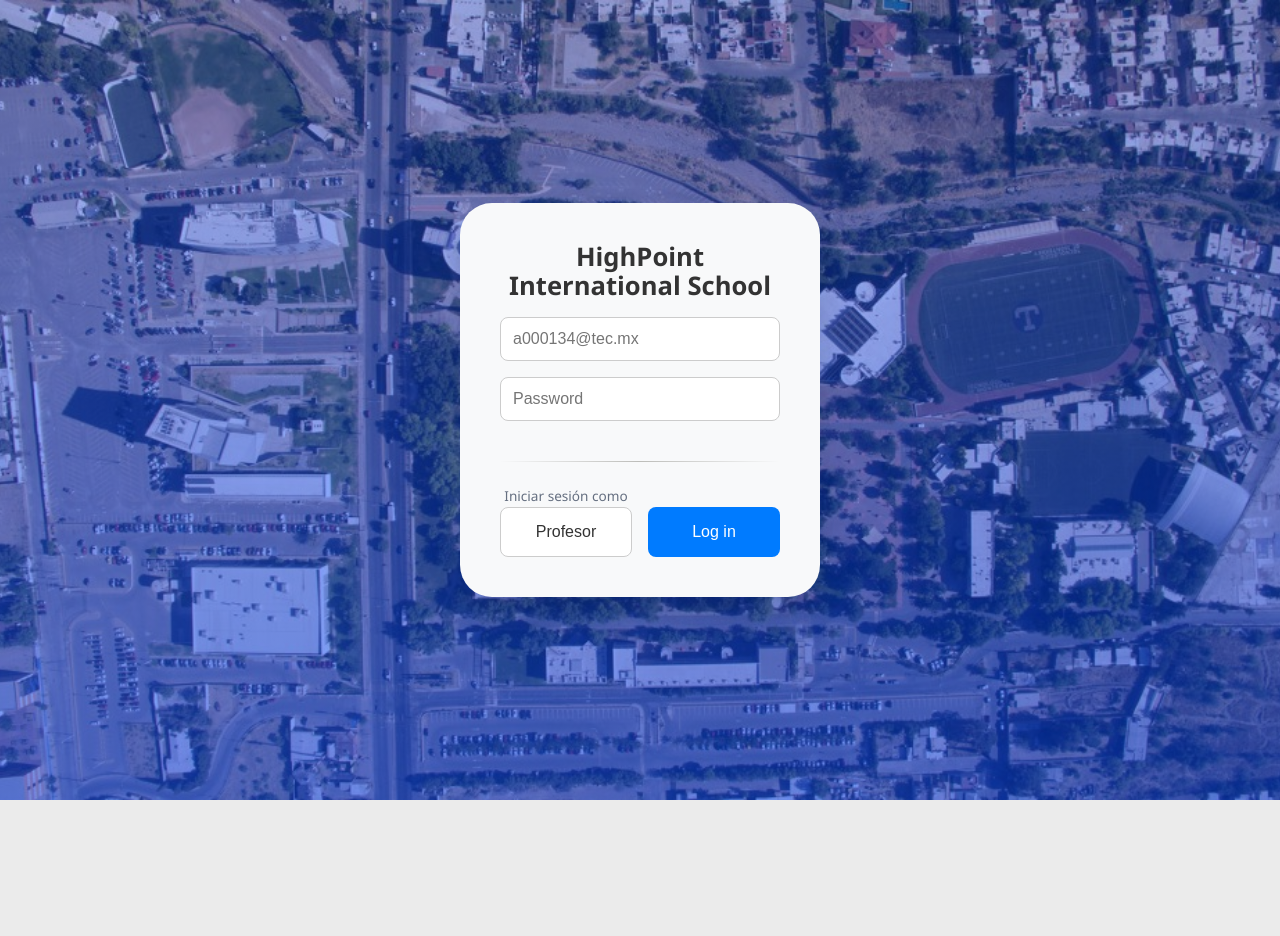
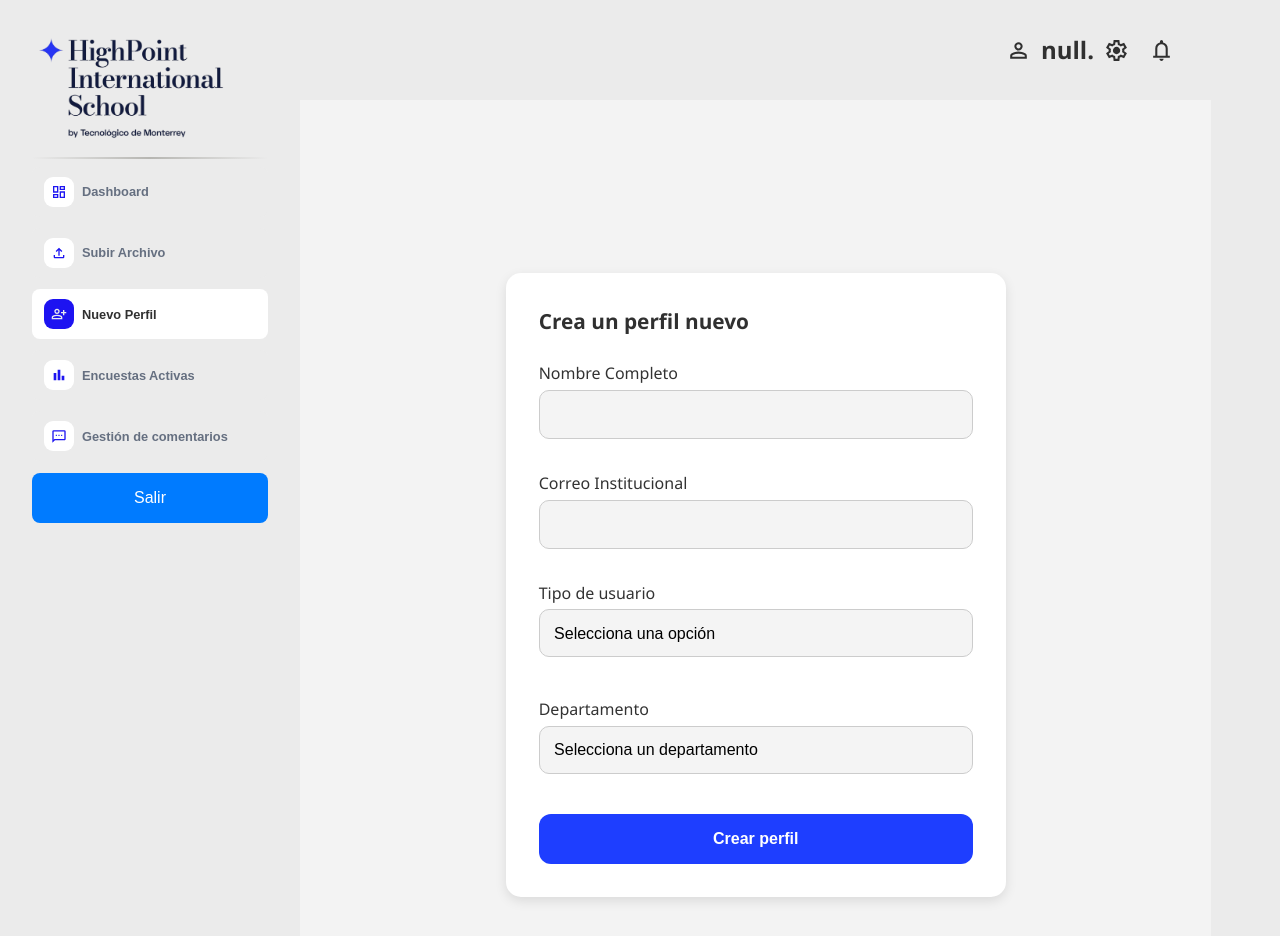
Before and after one commit to CLA-TC2005B-FJ2025/equipo5-prototipo, a React (Vite) app: page /nuevoPerfil in a window 1280 px wide. Before the commit this address led to /. Shown: the top 936 px of the page. Before the commit the page ends 800 px from the top, so only its background shows below. Built offline with nearby package versions, Linux system fonts and the light colour scheme.

Commit message:
termineNuevoPerfil

```diff
--- a/src/Paginas/nuevoPerfil.jsx
+++ b/src/Paginas/nuevoPerfil.jsx
@@ -1,14 +1,115 @@
 import Sidebar from "../components/Sidebar";
+import NavBar from "../components/NavBar";
+import { useState } from "react";
+import "../Styles/NuevoPerfil.css";
 
 export default function NuevoPerfil() {
+  const [form, setForm] = useState({
+    nombre: "",
+    correo: "",
+    tipoUsuario: "",
+    departamento: "",
+  });
+
+  const handleChange = (e) => {
+    const { name, value } = e.target;
+    setForm((prev) => ({ ...prev, [name]: value }));
+  };
+
+  const handleSubmit = (e) => {
+    e.preventDefault();
+
+    const { nombre, correo, tipoUsuario, departamento } = form;
+    if (!nombre || !correo || !tipoUsuario || !departamento) {
+      alert("Por favor, completa todos los campos antes de continuar.");
+      return;
+    }
+
+    console.log("Perfil nuevo:", form);
+    // Aquí iría la lógica para mandar los datos al backend
+  };
 
   return (
     <div className="MainPageLayout">
       <div className="Sidebar">
-        <Sidebar botonActivoAct={"Nuevo Perfil"}></Sidebar>
+        <Sidebar botonActivoAct={"Nuevo Perfil"} />
       </div>
-      <div className="MainContent">
-        <h1>NUEVO PERFIL</h1>
+
+      <div className="Navbar">
+        <NavBar Usuario={localStorage.getItem("userName")} />
+      </div>
+
+      <div className="MainContent nuevo-perfil-container">
+        <div className="form-box">
+          <div className="form-header">
+            <h2>Crea un perfil nuevo</h2>
+          </div>
+
+          <form onSubmit={handleSubmit}>
+            <div className="input-group">
+              <label htmlFor="nombre">Nombre Completo</label>
+              <input
+                id="nombre"
+                type="text"
+                name="nombre"
+                value={form.nombre}
+                onChange={handleChange}
+                required
+              />
+            </div>
+
+            <div className="input-group">
+              <label htmlFor="correo">Correo Institucional</label>
+              <input
+                id="correo"
+                type="email"
+                name="correo"
+                value={form.correo}
+                onChange={handleChange}
+                required
+              />
+            </div>
+
+            <div className="input-group">
+              <label htmlFor="tipoUsuario">Tipo de usuario</label>
+              <select
+                id="tipoUsuario"
+                name="tipoUsuario"
+                value={form.tipoUsuario}
+                onChange={handleChange}
+                required
+              >
+                <option value="">Selecciona una opción</option>
+                <option value="Profesor">Profesor</option>
+                <option value="Coordinador">Coordinador</option>
+                <option value="Director">Director</option>
+                <option value="Admin">Admin</option>
+              </select>
+            </div>
+
+            <div className="input-group">
+              <label htmlFor="departamento">Departamento</label>
+              <select
+                id="departamento"
+                name="departamento"
+                value={form.departamento}
+                onChange={handleChange}
+                required
+              >
+                <option value="">Selecciona un departamento</option>
+                <option value="Académico">Académico</option>
+                <option value="Deportivo">Deportivo</option>
+                <option value="Cultural">Cultural</option>
+                <option value="Laboratorista">Laboratorista</option>
+                <option value="Tutores">Tutores</option>
+              </select>
+            </div>
+
+            <button type="submit" className="submit-btn">
+              Crear perfil
+            </button>
+          </form>
+        </div>
       </div>
     </div>
   );
--- /dev/null
+++ b/src/Styles/NuevoPerfil.css
@@ -0,0 +1,93 @@
+.nuevo-perfil-container {
+    display: flex;
+    justify-content: center;
+    align-items: center;
+    min-height: calc(130vh - 70px); /* Ajusta según la altura de tu navbar */
+    padding: 2rem 1rem;
+    background-color: #f3f3f3;
+  }
+
+  .form-box {
+    background: white;
+    padding: 2rem;
+    box-shadow: 0 4px 12px rgba(0, 0, 0, 0.1);
+    width: 500px;
+
+  }
+
+  .form-header {
+    display: flex;
+    justify-content: space-between;
+    align-items: center;
+    margin-bottom: 1.5rem;
+  }
+
+  .form-header h2 {
+    margin: 0;
+    font-size: 1.3rem;
+    font-weight: bold;
+  }
+
+  .close-btn {
+    background: none;
+    border: none;
+    font-size: 1.4rem;
+    cursor: pointer;
+    line-height: 1;
+  }
+
+  form input {
+    width: 100%;
+    margin-bottom: 0.5rem;
+    padding: 0.9rem;
+    border: 1px solid #ccc;
+    border-radius: 10px;
+    font-size: 1rem;
+    background-color: #f4f4f4;
+  }
+
+  .submit-btn {
+    width: 100%;
+    padding: 0.9rem;
+    background-color: #1e3eff;
+    color: white;
+    font-weight: bold;
+    border: none;
+    border-radius: 12px;
+    cursor: pointer;
+    font-size: 1rem;
+    transition: background-color 0.3s ease;
+  }
+
+  .submit-btn:hover {
+    background-color: #001ebf;
+  }
+
+  .input-group {
+    display: flex;
+    flex-direction: column;
+    margin-bottom: 0.5rem;
+  }
+
+  .input-group label {
+    margin-bottom: 0.3rem;
+    font-weight: 500;
+    color: #333;
+  }
+
+  form select {
+    width: 100%;
+    margin-bottom: 1rem;
+    padding: 0.9rem;
+    border: 1px solid #ccc;
+    border-radius: 10px;
+    font-size: 1rem;
+    background-color: #f4f4f4;
+    appearance: none; /* oculta el ícono del navegador */
+  }
+
+  .form-box {
+    border: 1px solid transparent !important;
+    outline: none !important;
+    box-shadow: 0 4px 12px rgba(0, 0, 0, 0.1) !important;
+  }
--- a/src/components/Card.jsx
+++ b/src/components/Card.jsx
@@ -1,4 +1,4 @@
-import "../Styles/global.css";
+import "../Styles/Global.css";
 
 export default function Card({ children }) {
   return <div className="Card">{children}</div>;
--- a/src/components/Input.jsx
+++ b/src/components/Input.jsx
@@ -1,4 +1,4 @@
-import "../Styles/global.css";
+import "../Styles/Global.css";
 
 export default function Input({
   type,
--- a/src/main.jsx
+++ b/src/main.jsx
@@ -1,9 +1,9 @@
 import App from "./App.jsx";
 import Dashboard from "./Paginas/Dashboard.jsx";
-import SubirArchivo from "./Paginas/subirArchivo.jsx";
-import NuevoPerfil from "./Paginas/NuevoPerfil.jsx";
-import EncuestasActivas from "./Paginas/EncuestasActivas.jsx";
-import GestionComentarios from "./Paginas/GestionComentarios.jsx";
+import SubirArchivo from "./Paginas/SubirArchivo.jsx";
+import NuevoPerfil from "./Paginas/nuevoPerfil.jsx";
+import EncuestasActivas from "./Paginas/encuestasActivas.jsx";
+import GestionComentarios from "./Paginas/gestionComentarios.jsx";
 import RutaPrivada from "./components/RutaPrivada.jsx";
 import { BrowserRouter, Routes, Route } from "react-router";
 import { StrictMode } from "react";
@@ -20,9 +20,9 @@ createRoot(document.getElementById("root")).render(
             <Route
               path="/dashboard"
               element={
-                <RutaPrivada>
+                //<RutaPrivada>
                   <Dashboard />
-                </RutaPrivada>
+                //</RutaPrivada>
               }
             />
             <Route
@@ -36,9 +36,9 @@ createRoot(document.getElementById("root")).render(
             <Route
               path="/nuevoPerfil"
               element={
-                <RutaPrivada>
+                //<RutaPrivada>
                   <NuevoPerfil />
-                </RutaPrivada>
+                //</RutaPrivada>
               }
             />
             <Route
```
Also changed, not shown: 2 other files (tests, documents, lock files or other folders).
